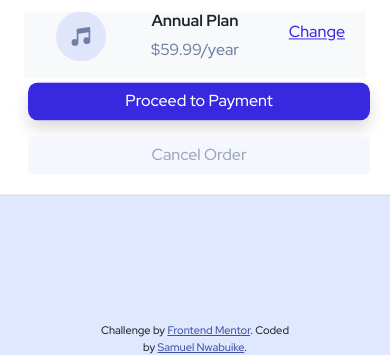
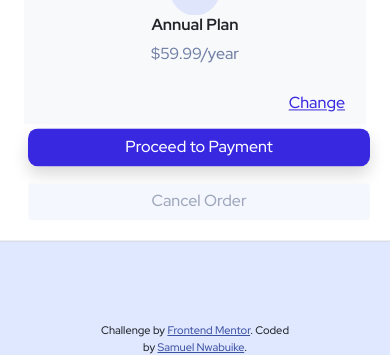
Before and after one commit to nwabuike-samuel/order_summary, a plain HTML site: page index.html in a window 390 px wide. Shown: the part 489-844 px from the top of the page. Drawn offline with Linux system fonts and the light colour scheme.

Commit message:
responsive styling_incomplete

```diff
--- a/css/styles.css
+++ b/css/styles.css
@@ -49,3 +49,15 @@ p{
 /* .card{
     border-radius: 15px !important;
 } */
+
+@media only screen and (max-width: 375px){
+    body{
+        background-image: url(../images/pattern-background-mobile.svg);
+
+    }
+
+    .card{
+        width: 18rem !important;
+    }
+
+}
--- a/index.html
+++ b/index.html
@@ -20,22 +20,22 @@
   </style>
 </head>
 <body>
-  <div class="card text-center position-absolute top-50 start-50 translate-middle" style="width: 25rem;">
+  <div class="smallsreen card text-center position-absolute top-50 start-50 translate-middle" style="width: 25rem;">
     <img src="images/illustration-hero.svg" alt="hero image" class="rounded-top">
     <div class="container ">
       <div class="card-body rounded-end">
         <h1 class-title>Order Summary</h1>
         <p class="card-text">You can now listen to millions of songs, audiobooks, and podcasts on any device anywhere you like!</p>
-        <div class="container-sm bg-light">
-          <div class="row align-items-md-center">
-            <div class="col">
+        <div class=" container container-sm bg-light">
+          <div class="row align-items-md-center align-items-start">
+            <div class="col-sm-1 float-sm-start">
               <img src="/images/icon-music.svg" alt="music-icon" width="50px">
             </div>
-            <div class="col">
+            <div class="col-sm-6 float-sm-none">
               <h6 class=""><b>Annual Plan</b></h6>
               <p class="">$59.99/year</p>
             </div>
-            <div class="col">
+            <div class="col-sm-5 float-sm-end">
               <a href="#" class="mybtn-change btn btn-link d-inline float-end p-2 ">Change</a>
             </div>
           </div>
```
